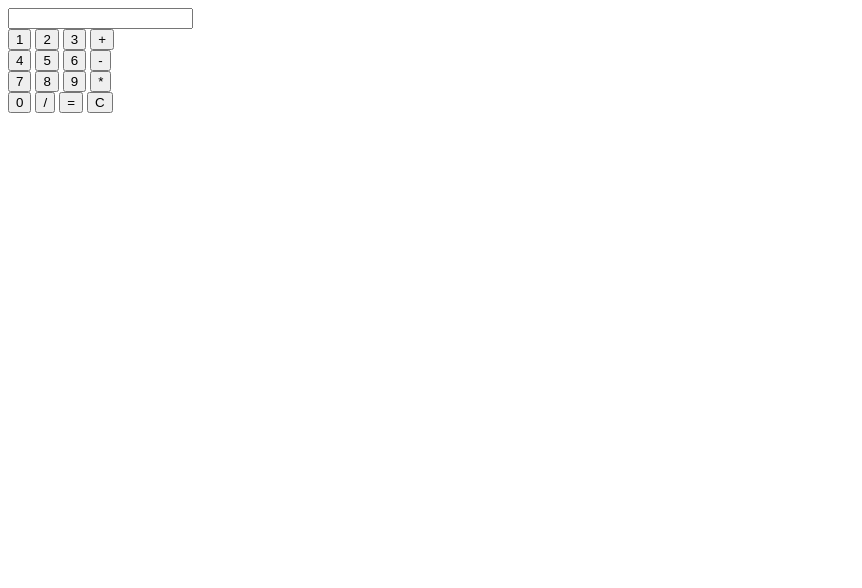
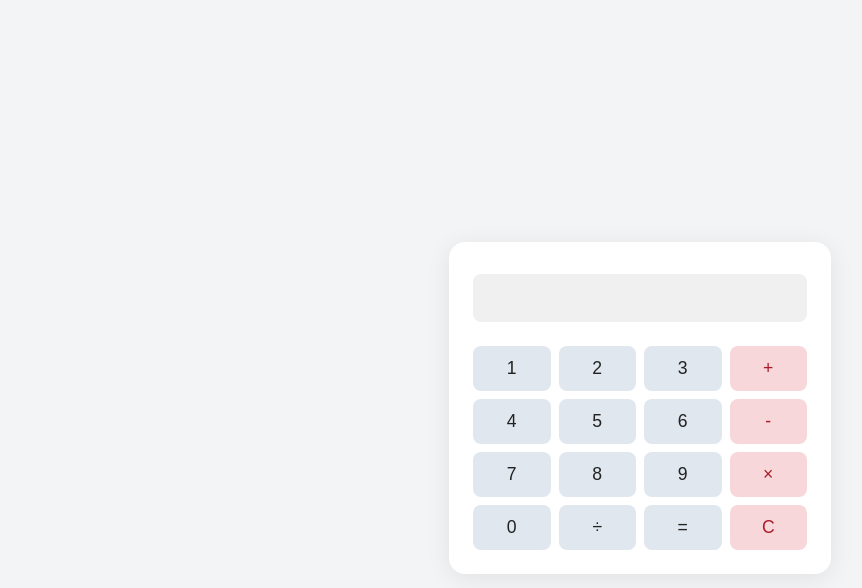
Before and after one commit to tainaestefani/calculadora-javascript, a plain HTML site: page index.html in a window 1280 px wide. Shown: the whole page, without its empty margins (0-862 px from the left). Drawn offline with Linux system fonts and the light colour scheme.

Commit message:
feat: realizar customizações de botões, margens e etc com css

```diff
--- a/index.html
+++ b/index.html
@@ -4,13 +4,18 @@
     <meta charset="UTF-8">
     <meta name="viewport" content="width=device-width, initial-scale=1.0">
     <title>Calculadora</title>
+    <link rel="stylesheet" href="style.css">
 </head>
 <body>
+    <!-- Agrupa toda a calculadora para centralizar e aplicar o estilo do card -->
+    <div class="calculadora">
         <!-- Campo de texto que funciona como visor da calculadora.
         O atributo 'readonly' impede que o usuário digite manualmente -->
         <input readonly type="text" id="visor"/>
 
-    <!-- Cada botão chama a função aparecerNoVisor() passando o valor clicado -->
+        <!-- Agrupa todos os botões para aplicar layout flexível -->
+        <div class="botoes">
+            <!-- Cada linha de botões -->
             <div>
                 <button onclick="aparecerNoVisor('1')">1</button>
                 <button onclick="aparecerNoVisor('2')">2</button>
@@ -29,14 +34,16 @@
                 <button onclick="aparecerNoVisor('7')">7</button>
                 <button onclick="aparecerNoVisor('8')">8</button>
                 <button onclick="aparecerNoVisor('9')">9</button>
-        <button onclick="aparecerNoVisor('*')">*</button>
+                <button onclick="aparecerNoVisor('*')">×</button>
             </div>
 
             <div>
                 <button onclick="aparecerNoVisor('0')">0</button>
-        <button onclick="aparecerNoVisor('/')">/</button>
+                <button onclick="aparecerNoVisor('/')">÷</button>
                 <button onclick="calcularResultado()">=</button>
                 <button onclick="limparVisor()">C</button>
+            </div>
+        </div>
     </div>
 
     <script src="script.js"></script>
--- a/script.js
+++ b/script.js
@@ -25,7 +25,7 @@ function calcularResultado() {
     try { // Tenta avaliar a expressão no visor
         visor.value = eval(visor.value); // Avalia a expressão matemática
     } catch (error) { // Se ocorrer um erro na avaliação
-        visor.value = 'Erro'; // Exibe "Erro" no visor
+        visor.value = 'Erro!'; // Exibe "Erro" no visor
     }
 }
 
--- /dev/null
+++ b/style.css
@@ -0,0 +1,77 @@
+/* Centraliza a calculadora e define fonte agradável */
+body {
+  background: #f3f4f6;
+  min-height: 100vh;
+  display: flex;
+  align-items: center;
+  justify-content: center;
+  font-family: "Segoe UI", Arial, sans-serif;
+}
+
+/* Card branco com sombra e cantos arredondados */
+.calculadora {
+  background: #fff;
+  padding: 2rem 1.5rem 1.5rem 1.5rem;
+  border-radius: 16px;
+  box-shadow: 0 4px 24px rgba(0, 0, 0, 0.08);
+  display: flex;
+  flex-direction: column;
+  gap: 1rem;
+  min-width: 280px;
+}
+
+/* Visor grande, alinhado à direita, fundo suave */
+#visor {
+  width: 100%;
+  height: 48px;
+  font-size: 1.5rem;
+  border: none;
+  border-radius: 8px;
+  background: #f0f0f0;
+  margin-bottom: 0.5rem;
+  padding: 0 0.75rem;
+  text-align: right;
+  box-sizing: border-box;
+  color: #333;
+}
+
+/* Organiza os botões em linhas e colunas */
+.botoes {
+  display: flex;
+  flex-direction: column;
+  gap: 0.5rem;
+}
+
+.botoes div {
+  display: flex;
+  gap: 0.5rem;
+}
+
+/* Botões grandes, arredondados, cor suave e efeito hover */
+button {
+  flex: 1;
+  padding: 0.75rem 0;
+  font-size: 1.1rem;
+  border: none;
+  border-radius: 8px;
+  background: #e0e7ef;
+  color: #222;
+  cursor: pointer;
+  transition: background 0.2s, color 0.2s;
+}
+
+button:hover {
+  background: #b6d0f7;
+  color: #0a3d62;
+}
+
+/* Destaca o botão C (limpar) com cor diferente */
+button:last-child {
+  background: #f8d7da;
+  color: #a71d2a;
+}
+
+button:last-child:hover {
+  background: #f5b7b1;
+  color: #fff;
+}
```
Lines whose indentation alone changed are shown as unchanged.
